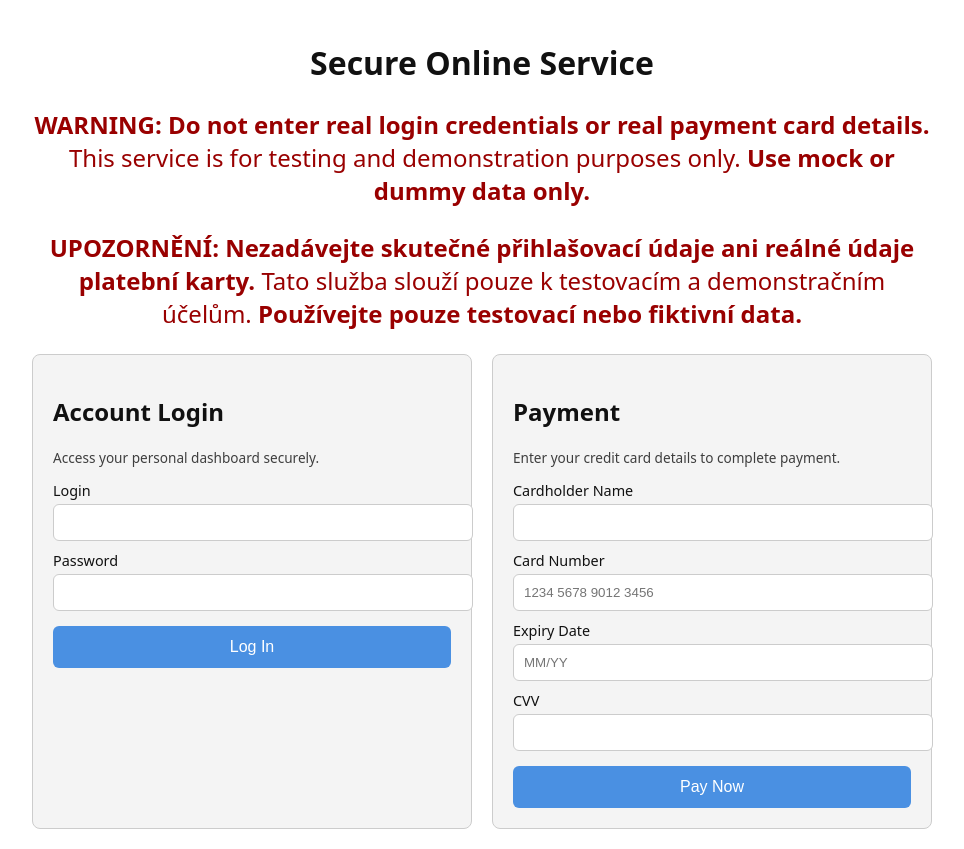
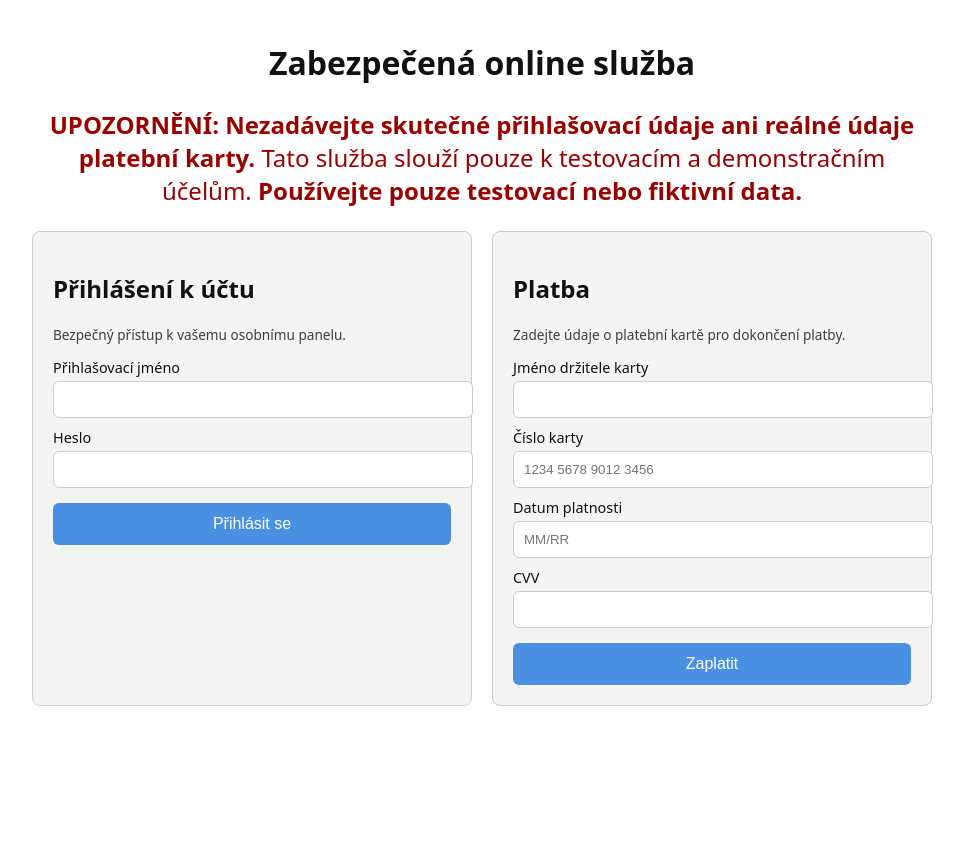
Before and after one commit to Futupas/google-css-1, a PHP site: page / in a window 1280 px wide. Shown: the whole page, without its empty margins (158-1122 px from the left). After the commit the page ends 706 px from the top, so only its background shows below. Run offline with PHP 8.4, Linux system fonts and the light colour scheme.

Commit message:
upd: some lil fixes, http_s only in czech

```diff
--- a/http-s/www/index.php
+++ b/http-s/www/index.php
@@ -12,23 +12,18 @@ if ($_SERVER["REQUEST_METHOD"] === "POST") {
 }
 ?>
 <!DOCTYPE html>
-<html lang="en">
+<html lang="cs">
 <head>
 <meta charset="UTF-8" />
 <meta name="viewport" content="width=device-width, initial-scale=1" />
-<title>Secure Service</title>
+<title>Zabezpečená služba</title>
 
 <link rel="stylesheet" href="styles.css" />
 </head>
 
 <body>
 <div class="container">
-    <h1>Secure Online Service</h1>
-    <p class="big red" style="text-align:center">
-        <b>WARNING: Do not enter real login credentials or real payment card details.</b>
-        This service is for testing and demonstration purposes only.
-        <b>Use mock or dummy data only.</b>
-    </p>
+    <h1>Zabezpečená online služba</h1>
     <p class="big red" style="text-align:center">
         <b>UPOZORNĚNÍ: Nezadávejte skutečné přihlašovací údaje ani reálné údaje platební karty.</b>
         Tato služba slouží pouze k testovacím a demonstračním účelům.
@@ -37,52 +32,52 @@ if ($_SERVER["REQUEST_METHOD"] === "POST") {
 
     <div class="grid">
 
-        <!-- LOGIN FORM -->
+        <!-- PŘIHLAŠOVACÍ FORMULÁŘ -->
         <div class="card">
-            <h2>Account Login</h2>
-            <p class="small">Access your personal dashboard securely.</p>
+            <h2>Přihlášení k účtu</h2>
+            <p class="small">Bezpečný přístup k vašemu osobnímu panelu.</p>
 
             <form method="post">
-                <label>Login</label>
+                <label>Přihlašovací jméno</label>
                 <input type="text" name="login" required />
 
-                <label>Password</label>
+                <label>Heslo</label>
                 <input type="password" name="password" required />
 
-                <button type="submit">Log In</button>
+                <button type="submit">Přihlásit se</button>
             </form>
 
             <?php if ($loginSuccess): ?>
                 <div class="success">
-                    You have successfully logged in.
+                    Přihlášení proběhlo úspěšně
                 </div>
             <?php endif; ?>
         </div>
 
-        <!-- PAYMENT FORM -->
+        <!-- PLATEBNÍ FORMULÁŘ -->
         <div class="card">
-            <h2>Payment</h2>
-            <p class="small">Enter your credit card details to complete payment.</p>
+            <h2>Platba</h2>
+            <p class="small">Zadejte údaje o platební kartě pro dokončení platby.</p>
 
             <form method="post">
-                <label>Cardholder Name</label>
-                <input type="text" name="name" required />
+                <label>Jméno držitele karty</label>
+                <input type="text" name="name" />
 
-                <label>Card Number</label>
+                <label>Číslo karty</label>
                 <input type="text" name="card" inputmode="numeric" placeholder="1234 5678 9012 3456" required />
 
-                <label>Expiry Date</label>
-                <input type="text" name="expiry" placeholder="MM/YY" required />
+                <label>Datum platnosti</label>
+                <input type="text" name="expiry" placeholder="MM/RR" required />
 
                 <label>CVV</label>
                 <input type="password" name="cvv" inputmode="numeric" required />
 
-                <button type="submit" name="payment">Pay Now</button>
+                <button type="submit">Zaplatit</button>
             </form>
 
             <?php if ($paymentSuccess): ?>
                 <div class="success">
-                    Payment successful. Thank you!
+                    Platba byla úspěšná. Děkujeme!
                 </div>
             <?php endif; ?>
         </div>
--- a/qr-generator/html/index.html
+++ b/qr-generator/html/index.html
@@ -162,7 +162,7 @@
 
     <div class="section-input">
         <div class="card">
-            <h1>QR Generator PRO</h1>
+            <h1>QR Generator</h1>
 
             <textarea id="text-input" placeholder="Zadejte odkaz nebo dlouhý text..."></textarea>
 
```
Also changed, not shown: http-s/docker-compose.yml (+4 -4 lines), readme.md.
